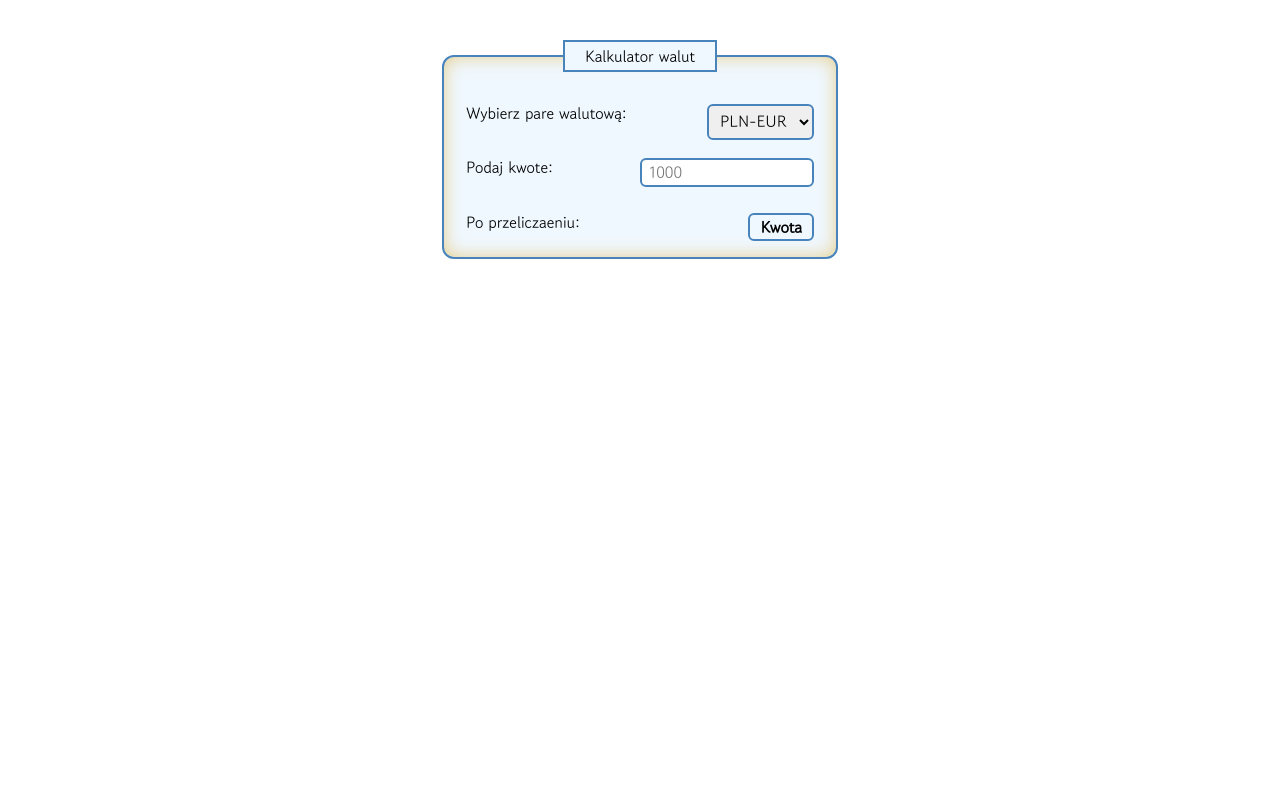
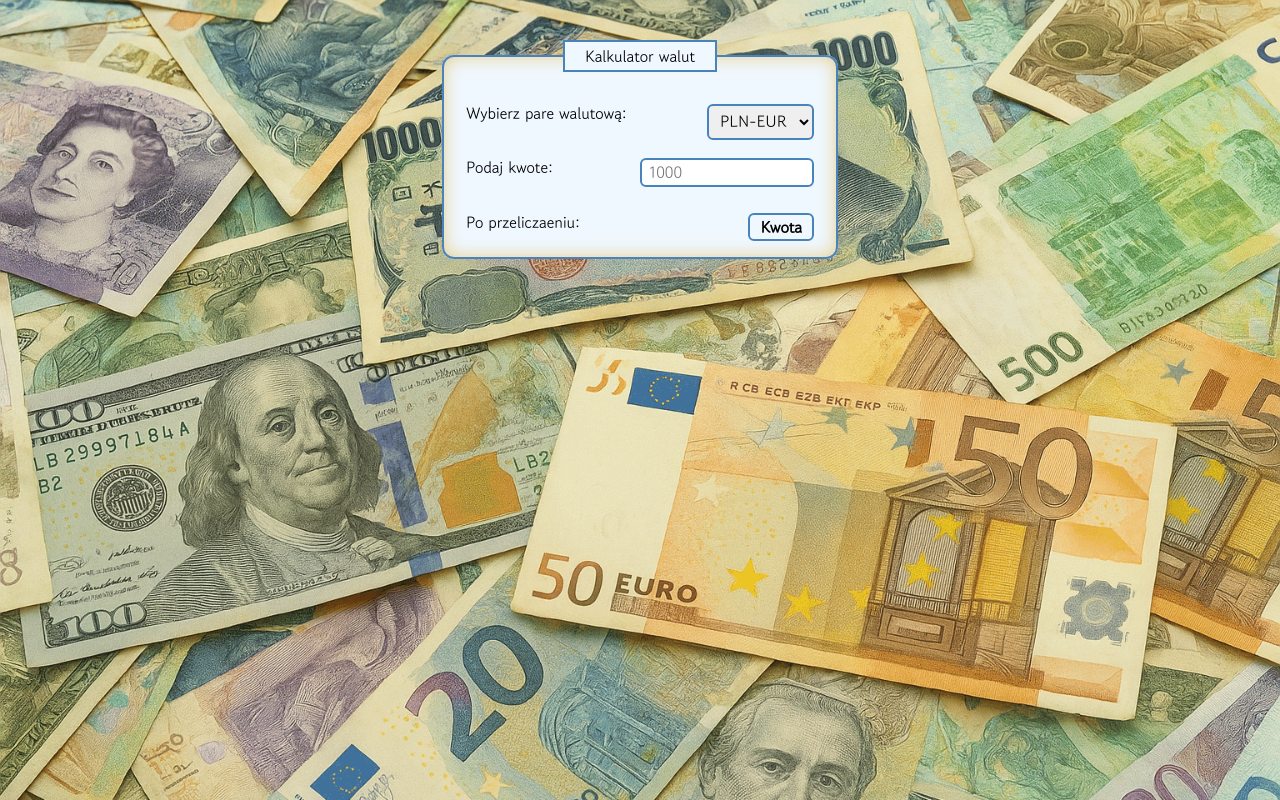
Before and after one commit to Wezarion/currency_converter, a plain HTML site: page index.html in a window 1280 px wide. Drawn offline with nearby package versions, Linux system fonts and the light colour scheme.

Commit message:
typo css

```diff
--- a/css/style.css
+++ b/css/style.css
@@ -7,7 +7,7 @@ html {
 }
 
 body {
-    background-image: url("../images/moreMoney.png");
+    background-image: url("../images/moreMoney2.png");
     background-size: cover;
     font-family: "Gowun Dodum";
 }
```
